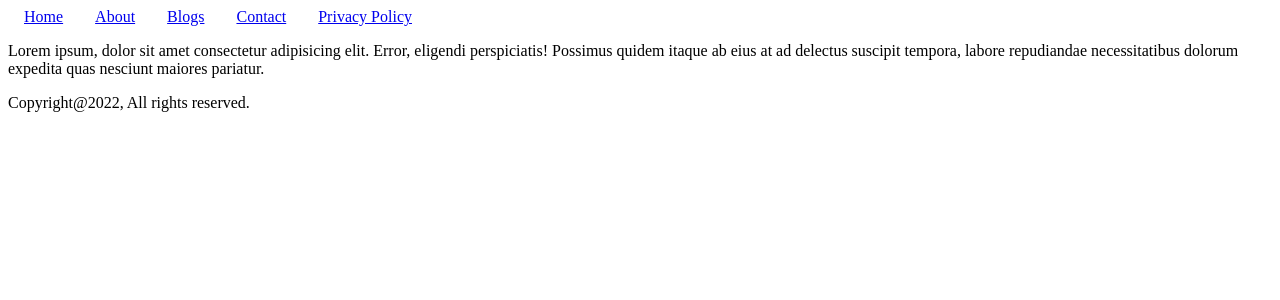
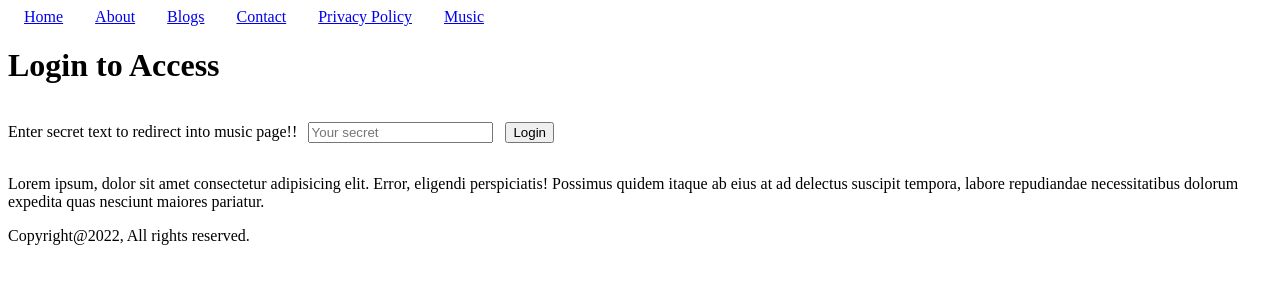
Before and after one commit to sameerthecoder94/basic-react-routing-concepts, a React (Create React App) app: page /login in a window 1280 px wide. Shown: the top 300 px of the page. Built offline with nearby package versions, Linux system fonts and the light colour scheme; the HTML template or start-up script is replaced by a standard one.

Commit message:
authentication implemented

```diff
--- a/src/App.js
+++ b/src/App.js
@@ -10,6 +10,10 @@ import ThankYouPage from './pages/ThankYouPage';
 import './index.css';
 import BlogPage from './pages/BlogPage';
 import BlogDetailPage from './pages/BlogDetailPage';
+import MusicPage from './pages/MusicPage';
+import LoginPage from './pages/LoginPage';
+import AuthContextProvider from './context/AuthContext';
+import AuthChecker from './pages/AuthChecker';
 const PrivacyPolicyPage = lazy(() =>
   import('./pages/PrivacyPolicyPage')
 );
@@ -17,6 +21,7 @@ const PrivacyPolicyPage = lazy(() =>
 function App() {
   return (
     <BrowserRouter>
+      <AuthContextProvider>
         <Header />
         <Routes>
           {/* if the route/url path is "/" then show us the HomePage */}
@@ -34,14 +39,29 @@ function App() {
               </Suspense>
             }
           />
+
+          <Route
+            path='/music-page'
+            element={
+              <AuthChecker>
+                <MusicPage />
+              </AuthChecker>
+            }
+          />
+          <Route path='/login' element={<LoginPage />} />
+
           {/* else if the route/url path is "/thank-you" then show us the ThankYouPage */}
           <Route path='/thank-you' element={<ThankYouPage />} />
           {/* else if the route/url path is "/blog" then show us the BlogPage */}
           <Route path='/blog' element={<BlogPage />} />
           {/* Dynamic Routes */}
-        <Route path='/blog/:dynamicID' element={<BlogDetailPage />} />
+          <Route
+            path='/blog/:dynamicID'
+            element={<BlogDetailPage />}
+          />
         </Routes>
         <Footer />
+      </AuthContextProvider>
     </BrowserRouter>
   );
 }
--- a/src/components/Header.js
+++ b/src/components/Header.js
@@ -26,6 +26,10 @@ function Header() {
       <NavLink to='/privacy-policy' className={getActiveClassName}>
         Privacy Policy
       </NavLink>
+
+      <NavLink to='/music-page' className={getActiveClassName}>
+        Music
+      </NavLink>
     </header>
   );
 }
--- /dev/null
+++ b/src/context/AuthContext.js
@@ -0,0 +1,18 @@
+import { createContext, useState } from 'react';
+
+export const AuthContext = createContext({
+  signedIn: false,
+});
+
+const AuthContextProvider = (props) => {
+  const { children } = props;
+  const [signedIn, setSignedIn] = useState(false);
+
+  return (
+    <AuthContext.Provider value={{ signedIn, setSignedIn }}>
+      {children}
+    </AuthContext.Provider>
+  );
+};
+
+export default AuthContextProvider;
--- /dev/null
+++ b/src/pages/AuthChecker.jsx
@@ -0,0 +1,18 @@
+import { useContext, useEffect } from 'react';
+import { useNavigate } from 'react-router-dom';
+import { AuthContext } from '../context/AuthContext';
+
+const AuthChecker = (props) => {
+  const context = useContext(AuthContext);
+  const navigate = useNavigate();
+
+  useEffect(() => {
+    if (!context.signedIn) {
+      navigate('/login');
+    }
+  }, [context.signedIn, navigate]);
+
+  return props.children; // <MusicPage />
+};
+
+export default AuthChecker;
--- /dev/null
+++ b/src/pages/LoginPage.jsx
@@ -0,0 +1,42 @@
+import React, { useContext, useState } from 'react';
+import { useNavigate } from 'react-router-dom';
+import { AuthContext } from '../context/AuthContext';
+
+const LoginPage = () => {
+  const [secret, setSecret] = useState('');
+  const [error, setError] = useState(false);
+  const context = useContext(AuthContext);
+  const navigate = useNavigate();
+
+  const handleChange = (e) => {
+    setSecret(e.target.value);
+  };
+
+  const handleSignIn = () => {
+    if (secret === 'ilovereact') {
+      context.setSignedIn(true);
+      navigate('/music-page');
+    } else {
+      setError(true);
+      setSecret('');
+    }
+  };
+
+  return (
+    <div>
+      {error && (
+        <h3 style={{ color: 'red' }}>Wrong secret!! Try again!</h3>
+      )}
+      <h1>Login to Access</h1>
+      <label>Enter secret text to redirect into music page!! </label>
+      <input
+        placeholder='Your secret'
+        value={secret}
+        onChange={handleChange}
+      />
+      <button onClick={handleSignIn}>Login</button>
+    </div>
+  );
+};
+
+export default LoginPage;
--- /dev/null
+++ b/src/pages/MusicPage.jsx
@@ -0,0 +1,12 @@
+import React from 'react';
+
+const MusicPage = () => {
+  return (
+    <div>
+      <h1>Play My Fav Music!!</h1>
+      <button>Play yeye!</button>
+    </div>
+  );
+};
+
+export default MusicPage;
```
Also changed, not shown: 1 other file (tests, documents, lock files or other folders). Lines whose indentation alone changed are shown as unchanged.
